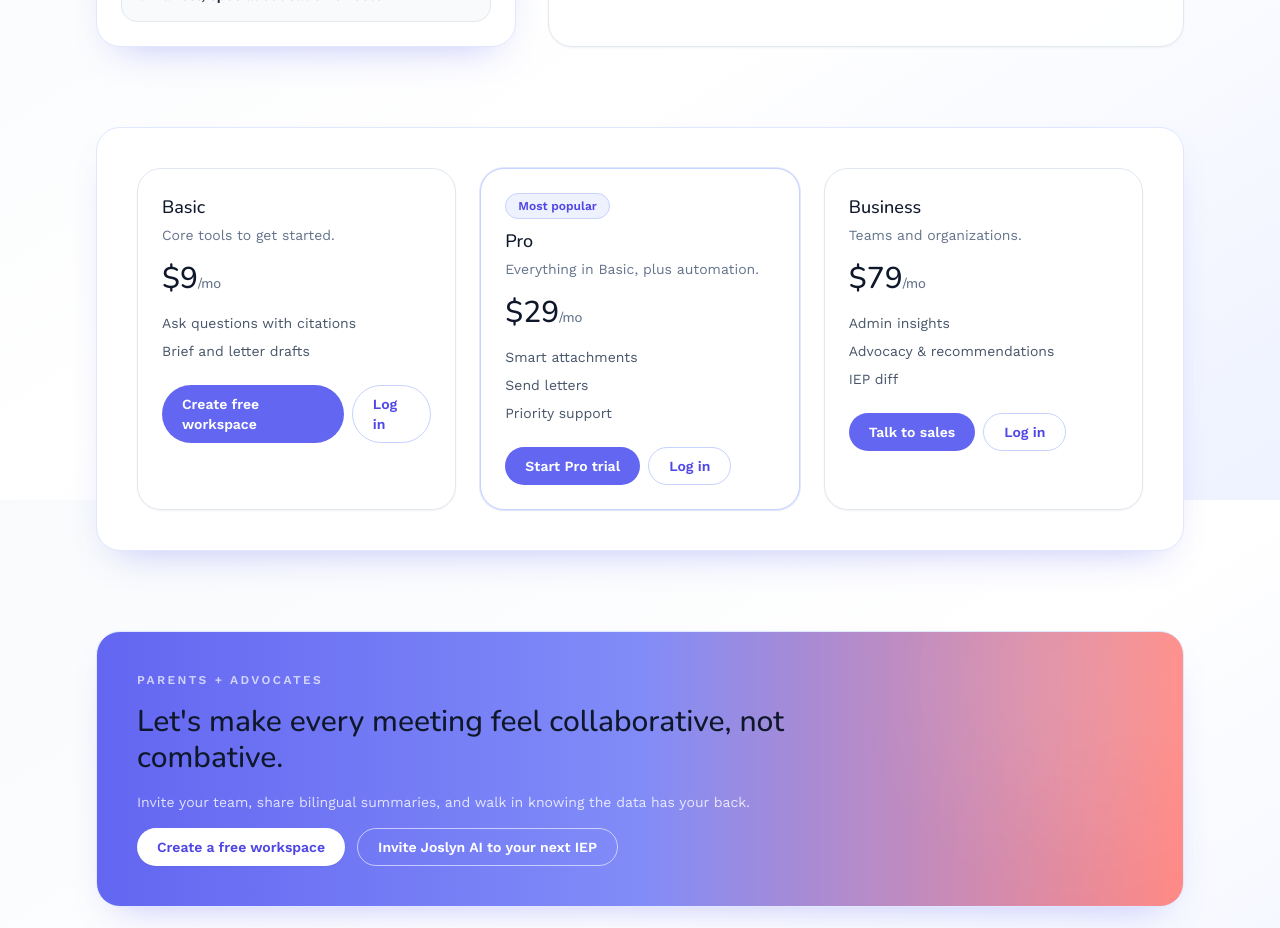
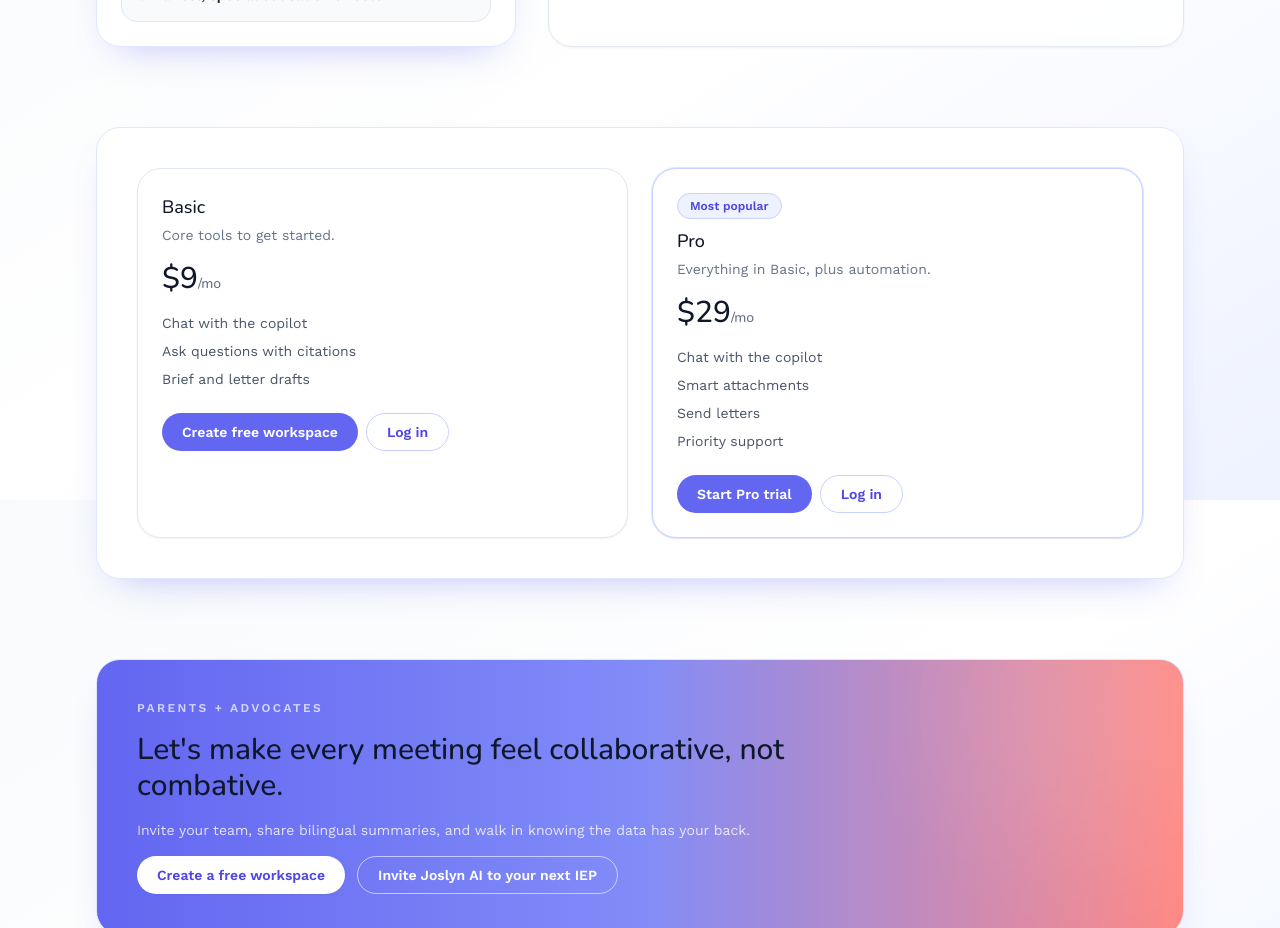
Before and after one commit to TailoredAgents/JoslynAi, a Next.js app in the folder apps/web/: page / in a window 1280 px wide. Shown: the part 1900-2828 px from the top of the page. Built offline with nearby package versions, Linux system fonts and the light colour scheme; no server answers.

Commit message:
feat(pricing): remove Business tier from landing; add chat feature to Basic/Pro bullets; backend entitlements include chat; restrict checkout to Basic/Pro; drop PRICE_BUSINESS from Render blueprint

```diff
--- a/apps/web/app/page.tsx
+++ b/apps/web/app/page.tsx
@@ -282,12 +282,13 @@
       </section>
 
       <section id="pricing" className="relative overflow-hidden rounded-3xl border border-brand-100 bg-white p-0 shadow-uplift">
-        <div className="grid gap-6 p-10 sm:grid-cols-2 lg:grid-cols-3">
+        <div className="grid gap-6 p-10 sm:grid-cols-2 lg:grid-cols-2">
           <div className="rounded-3xl border border-slate-200 bg-white p-6 shadow-sm">
             <h2 className="text-lg font-heading text-slate-900">Basic</h2>
             <p className="mt-1 text-sm text-slate-500">Core tools to get started.</p>
             <p className="mt-4 text-3xl font-heading text-slate-900">$9<span className="text-sm text-slate-500">/mo</span></p>
             <ul className="mt-4 space-y-2 text-sm text-slate-600">
+              <li>Chat with the copilot</li>
               <li>Ask questions with citations</li>
               <li>Brief and letter drafts</li>
             </ul>
@@ -303,6 +304,7 @@
             <p className="mt-1 text-sm text-slate-500">Everything in Basic, plus automation.</p>
             <p className="mt-4 text-3xl font-heading text-slate-900">$29<span className="text-sm text-slate-500">/mo</span></p>
             <ul className="mt-4 space-y-2 text-sm text-slate-600">
+              <li>Chat with the copilot</li>
               <li>Smart attachments</li>
               <li>Send letters</li>
               <li>Priority support</li>
@@ -313,20 +315,7 @@
             </div>
           </div>
 
-          <div className="rounded-3xl border border-slate-200 bg-white p-6 shadow-sm">
-            <h2 className="text-lg font-heading text-slate-900">Business</h2>
-            <p className="mt-1 text-sm text-slate-500">Teams and organizations.</p>
-            <p className="mt-4 text-3xl font-heading text-slate-900">$79<span className="text-sm text-slate-500">/mo</span></p>
-            <ul className="mt-4 space-y-2 text-sm text-slate-600">
-              <li>Admin insights</li>
-              <li>Advocacy & recommendations</li>
-              <li>IEP diff</li>
-            </ul>
-            <div className="mt-6 flex gap-2">
-              <Link href="/onboarding" className="inline-flex items-center rounded-full bg-brand-500 px-5 py-2 text-sm font-semibold text-white hover:bg-brand-600">Talk to sales</Link>
-              <Link href="/api/auth/signin" className="inline-flex items-center rounded-full border border-brand-200 px-5 py-2 text-sm font-semibold text-brand-600 hover:border-brand-400 hover:text-brand-700">Log in</Link>
-            </div>
-          </div>
+
         </div>
       </section>
 
```
Also changed, not shown: 2 other files (tests, documents, lock files or other folders).
